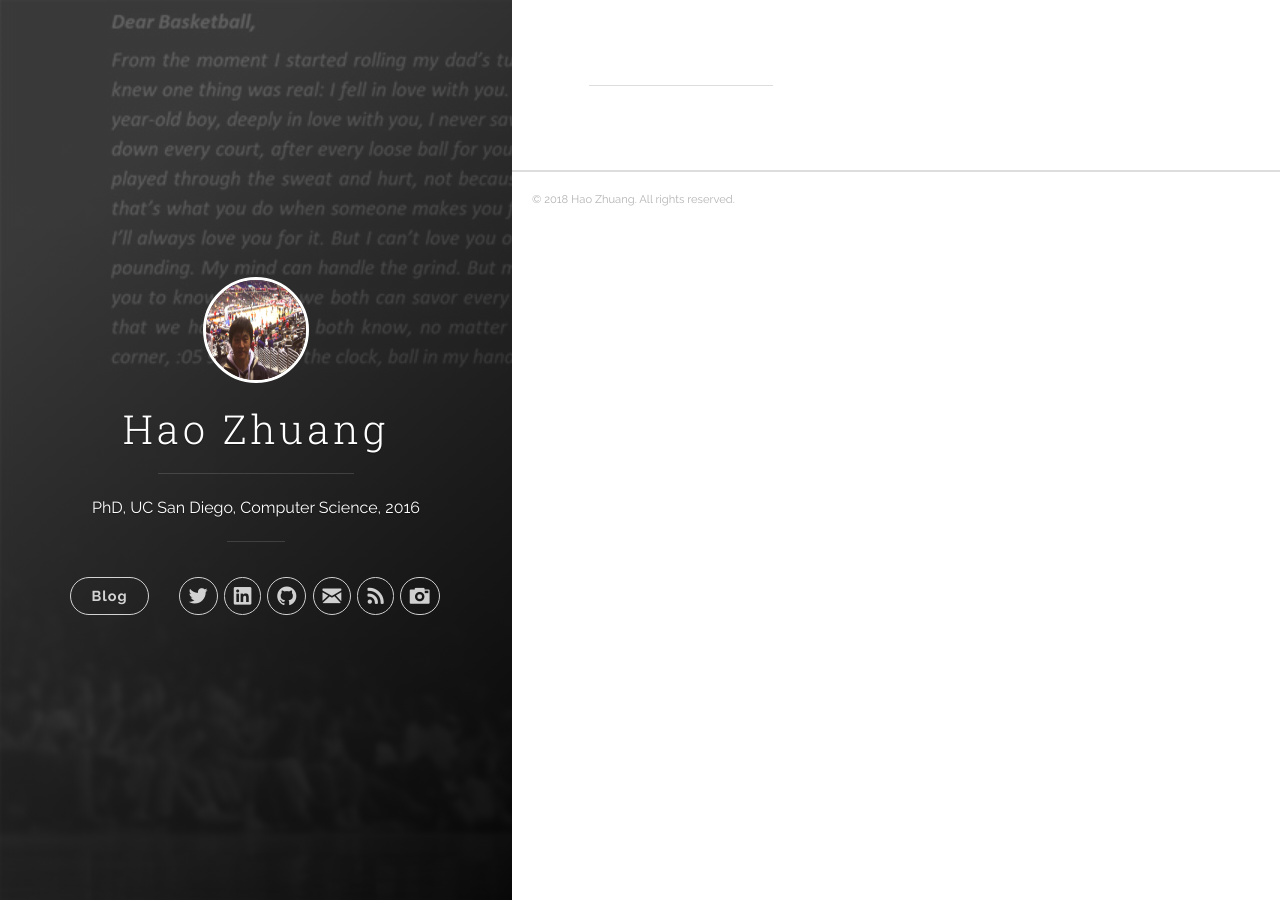
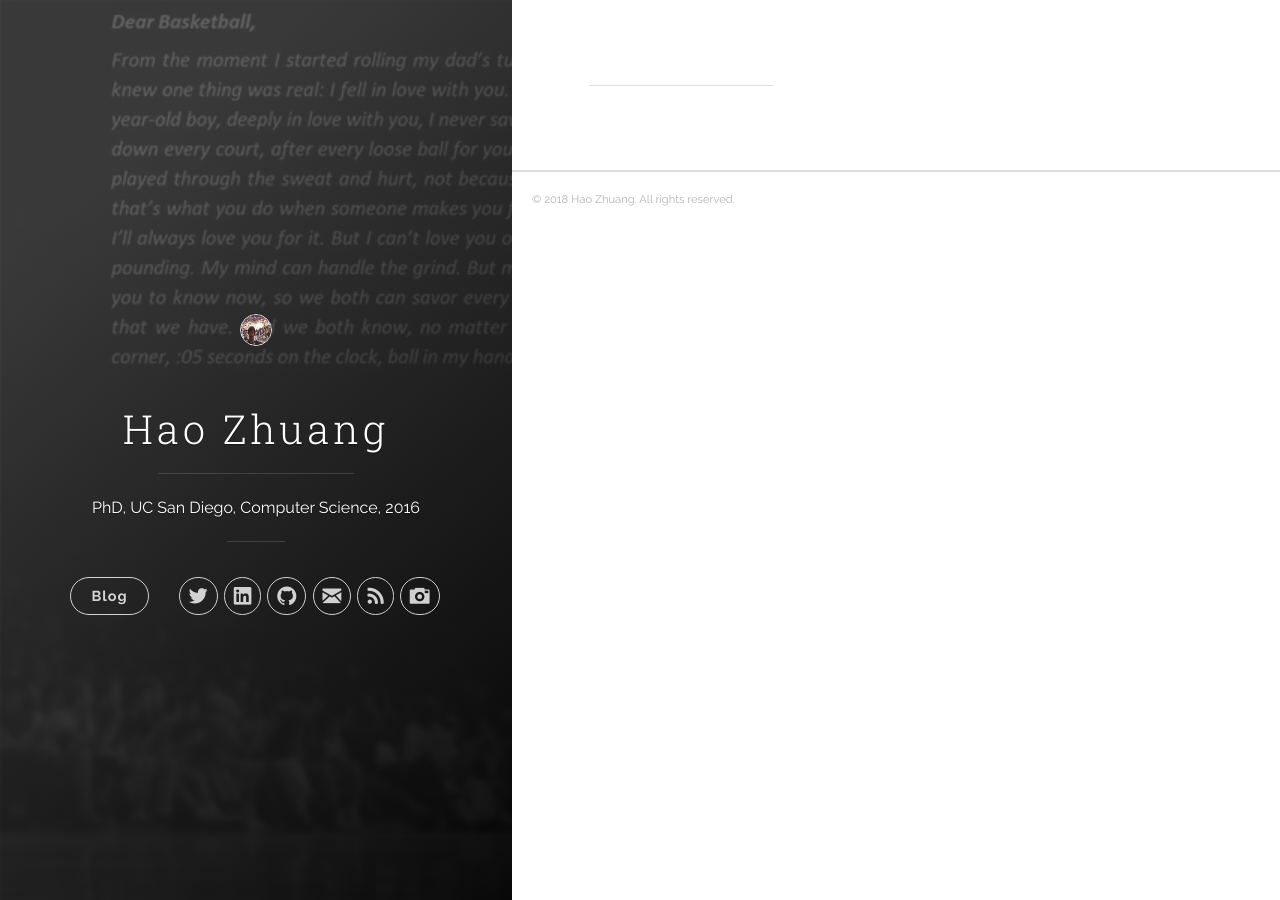
Before and after one commit to zhuangh/zhuangh.github.io, a Jekyll site: the page built from index.html, in a window 1280 px wide. Built offline with Jekyll 4.4.1, drawn with Linux system fonts in a browser that asks for light colours; nearby versions of some CDN libraries; the list of posts is cut into pages by our own code.

Commit message:
add scaling factor

```diff
--- a/css/main.css
+++ b/css/main.css
@@ -47,6 +47,7 @@
 .user-image {
   margin-bottom: 1.2em;
   position: relative;
+  transform: scale(0.3);
   width: 100px;
   height: 100px;
   border: 3px solid #fff;
```
